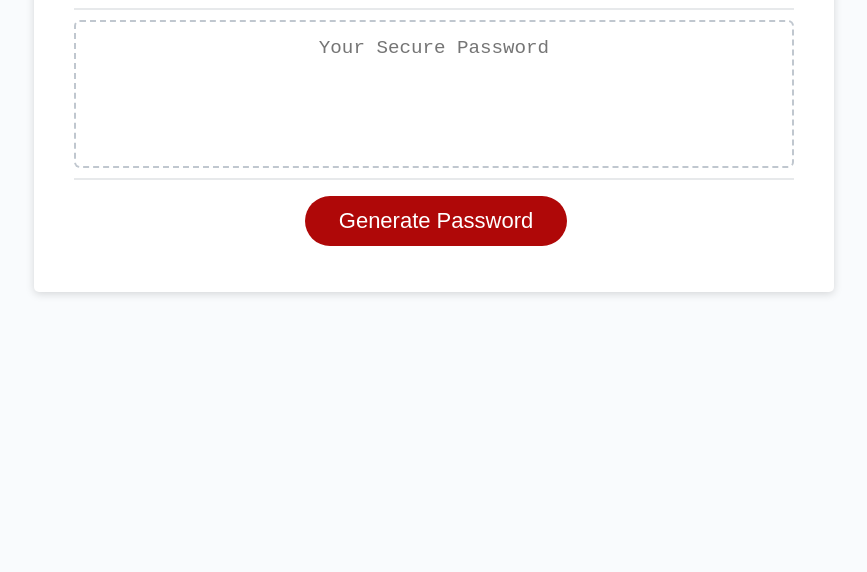
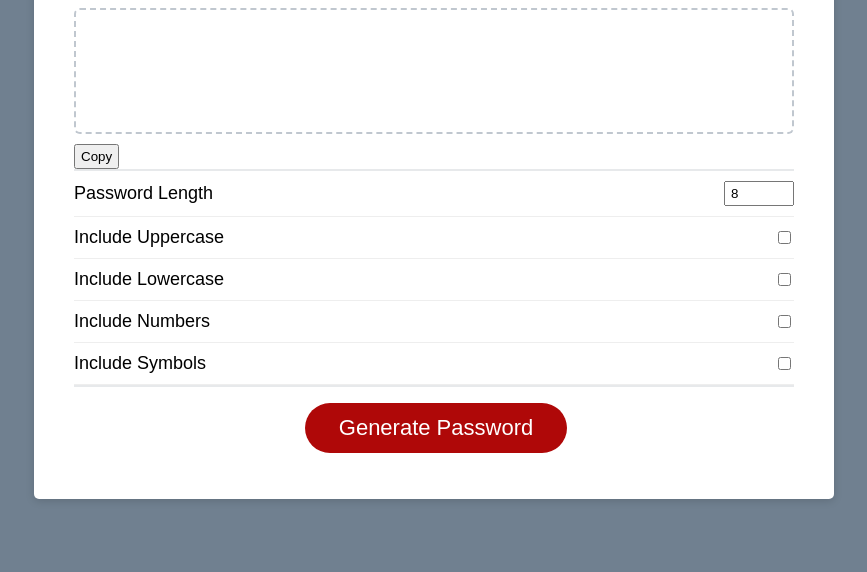
Before and after one commit to beamchristian/passwordgenerator, a plain HTML site: page index.html in a window 1280 px wide. Shown: the part 228-800 px from the top of the page, without its empty margins (206-1073 px from the left). Drawn offline with Linux system fonts and the light colour scheme; files that its build step writes are made by us from their sources.

Commit message:
added form selections

```diff
--- a/Develop/script.js
+++ b/Develop/script.js
@@ -1,5 +1,7 @@
 // Assignment code here
+function generatePassword() {
 
+}
 
 // Get references to the #generate element
 var generateBtn = document.querySelector("#generate");
--- a/Develop/style.css
+++ b/Develop/style.css
@@ -14,7 +14,7 @@ body,
 
 body {
   font-family: sans-serif;
-  background-color: #f9fbfd;
+  background-color: slategray;
 }
 
 .wrapper {
@@ -42,6 +42,19 @@ header {
   padding: 30px 40px;
 }
 
+.form-control {
+  display: flex;
+  justify-content: space-between;
+  align-items: center;
+  padding: 10px 0;
+  color: black;
+  border-bottom: 1px solid #eee;
+}
+
+.form-control label {
+  cursor: pointer;
+}
+
 .card-header::after {
   content: " ";
   display: block;
@@ -50,6 +63,14 @@ header {
   height: 2px;
 }
 
+.card-header button,
+.form-control input[type=number] {
+  padding: 3px 5px;
+}
+
+.card-header button {
+    cursor: pointer;
+}
 .card-body {
   min-height: 100px;
 }
--- a/index.html
+++ b/index.html
@@ -5,30 +5,47 @@
     <meta name="viewport" content="width=device-width, initial-scale=1.0" />
     <meta http-equiv="X-UA-Compatible" content="ie=edge" />
     <title>Password Generator</title>
-    <link rel="stylesheet" href="style.css" />
+    <link rel="stylesheet" href="./Develop/style.css" />
   </head>
   <body>
     <div class="wrapper">
-      <header>
+    <header>
         <h1>Password Generator</h1>
       </header>
       <div class="card">
         <div class="card-header">
           <h2>Generate a Password</h2>
+          <input type="text" id="password">
+          <button class="copy" id="copy">Copy</button>
         </div>
         <div class="card-body">
-          <textarea
-            readonly
-            id="password"
-            placeholder="Your Secure Password"
-            aria-label="Generated Password"
-          ></textarea>
+          <div class="form-control">
+            <label for="p-length">Password Length</label>
+            <input type="number" id="p-length"
+            value="8" min="8" max="128">
+          </div>
+          <div class="form-control">
+            <label for="p-uppercase">Include Uppercase</label>
+            <input type="checkbox" id="p-uppercase">
+          </div>
+          <div class="form-control">
+            <label for="p-lowercase">Include Lowercase</label>
+            <input type="checkbox" id="p-lowercase">
+          </div>
+          <div class="form-control">
+            <label for="p-number">Include Numbers</label>
+            <input type="checkbox" id="p-number">
+          </div>
+          <div class="form-control">
+            <label for="p-symbol">Include Symbols</label>
+            <input type="checkbox" id="p-symbol">
+          </div>
         </div>
         <div class="card-footer">
           <button id="generate" class="btn">Generate Password</button>
         </div>
       </div>
     </div>
-    <script src="script.js"></script>
+    <script src="./Develop/script.js"></script>
   </body>
 </html>
```
